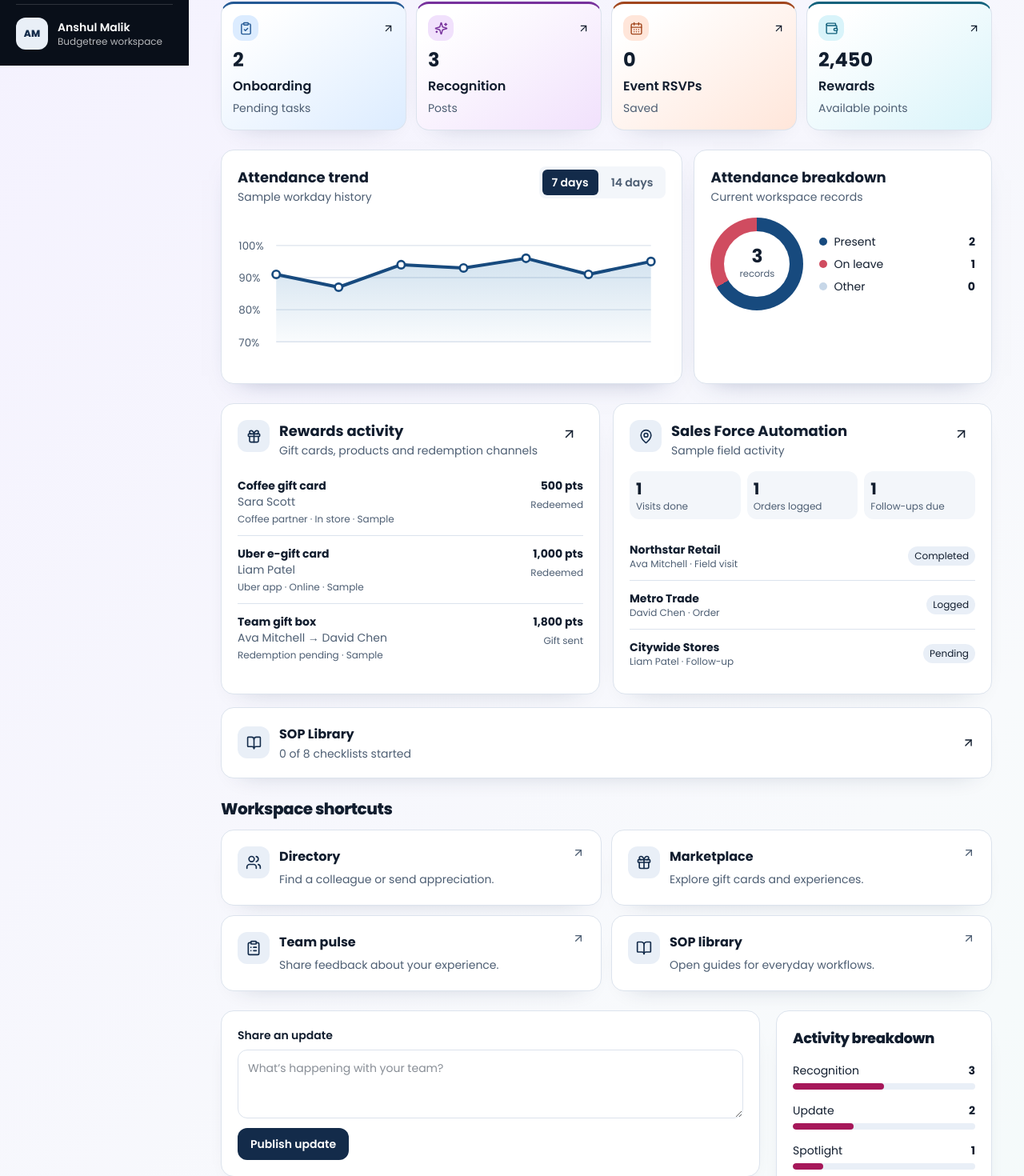
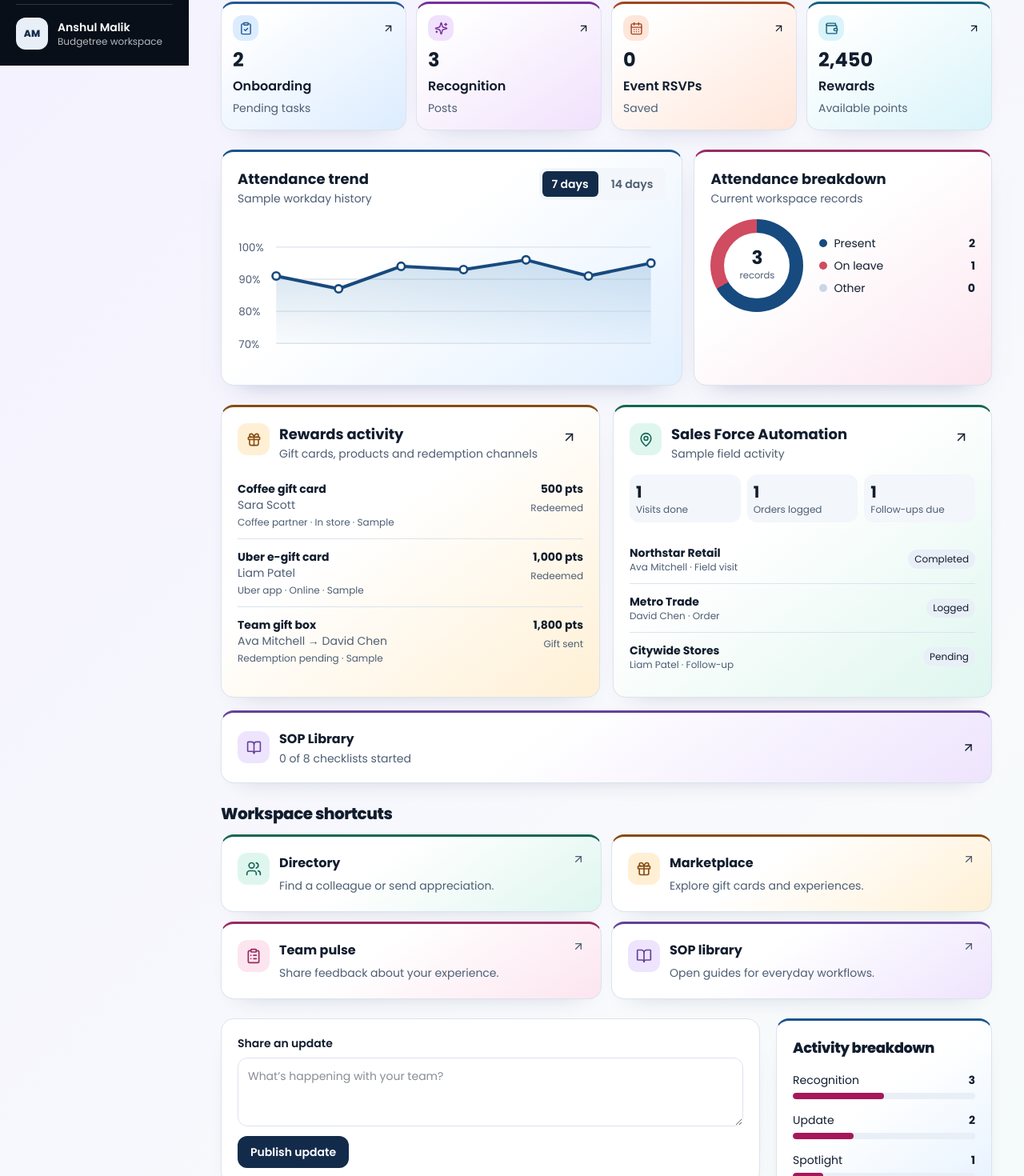
Before and after one commit to anshulmalik1008/Budgetree-engage, a Next.js app: page / in a window 1280 px wide. Shown: the part 718-2188 px from the top of the page at 80% size. Built offline with nearby package versions, Linux system fonts and the light colour scheme.

Commit message:
Add dashboard panel colors and workspace motion

```diff
--- a/app/globals.css
+++ b/app/globals.css
@@ -186,3 +186,44 @@ dialog::backdrop { background: #081321b8; }
   [data-sidebar-size="narrow"] .primary-item { white-space:normal;line-height:1.3; }
   [data-sidebar-size="narrow"] .primary-item svg { flex-shrink:0; }
 }
+
+/* Dashboard panels use matching icon, border and surface tones. */
+.dashboard-panel {
+  --panel-fill:#eaf1fa;
+  --panel-ink:#214a78;
+  border-top:3px solid var(--panel-ink);
+  background:linear-gradient(145deg,#fff 40%,var(--panel-fill));
+}
+.dashboard-panel .panel-icon { background:var(--panel-fill);color:var(--panel-ink); }
+[data-dashboard-theme="vivid"] .dashboard-panel-rewards,
+[data-dashboard-theme="vivid"] [data-shortcut="rewards"] { --panel-fill:#fff0d5;--panel-ink:#884b11; }
+[data-dashboard-theme="vivid"] .dashboard-panel-sales,
+[data-dashboard-theme="vivid"] [data-shortcut="people"] { --panel-fill:#dff6ef;--panel-ink:#136653; }
+[data-dashboard-theme="vivid"] .dashboard-panel-sop,
+[data-dashboard-theme="vivid"] [data-shortcut="resources"] { --panel-fill:#eee4fd;--panel-ink:#64409a; }
+[data-dashboard-theme="vivid"] .dashboard-panel-trend { --panel-fill:#e2f0ff;--panel-ink:#18548f; }
+[data-dashboard-theme="vivid"] .dashboard-panel-attendance,
+[data-dashboard-theme="vivid"] [data-shortcut="recognition"] { --panel-fill:#fce5ef;--panel-ink:#992a60; }
+[data-dashboard-theme="vivid"] .dashboard-panel-events { --panel-fill:#ffeade;--panel-ink:#a44722; }
+[data-dashboard-theme="ocean"] .dashboard-panel { --panel-fill:#dff4f6;--panel-ink:#096980; }
+
+.workspace-shell :is(.card,.button,.nav-link,.primary-item,.section-item,.section-picker-trigger,.theme-option) {
+  transition:background-color .18s ease,border-color .18s ease,box-shadow .2s ease,color .18s ease,transform .2s ease;
+}
+@media (hover:hover) and (pointer:fine) {
+  .workspace-shell a.card:hover { transform:translateY(-3px);border-color:#9babca;box-shadow:0 16px 27px -17px #1e3d6759; }
+  .workspace-shell .dashboard-panel:not(a):hover { box-shadow:0 16px 29px -21px #1e3d6759; }
+  .workspace-shell .button:not(:disabled):hover { transform:translateY(-1px); }
+  .workspace-shell .section-picker-trigger:hover { border-color:#a7b6ca; }
+}
+.workspace-shell .button:not(:disabled):active { transform:translateY(1px); }
+.section-picker[open] .section-picker-panel { animation:workspace-pop .18s ease-out both; }
+.mobile-main-menu[open] nav { animation:workspace-pop .18s ease-out both; }
+.attendance-trend-line { animation:workspace-draw .65s ease-out both; }
+@keyframes workspace-pop { from { opacity:0;transform:translateY(-4px); } to { opacity:1;transform:translateY(0); } }
+@keyframes workspace-draw { from { stroke-dasharray:1;stroke-dashoffset:1; } to { stroke-dasharray:1;stroke-dashoffset:0; } }
+@media (prefers-reduced-motion:reduce) {
+  .workspace-shell :is(.card,.button,.nav-link,.primary-item,.section-item,.section-picker-trigger,.theme-option) { transition:none; }
+  .workspace-shell :is(a.card:hover,.button:not(:disabled):hover,.button:not(:disabled):active) { transform:none; }
+  .section-picker[open] .section-picker-panel,.mobile-main-menu[open] nav,.attendance-trend-line { animation:none; }
+}
--- a/components/dashboard-activity.jsx
+++ b/components/dashboard-activity.jsx
@@ -17,7 +17,7 @@ const demoSales = [
 
 export function RewardsActivity({ history, compact = false }) {
   const entries = compact ? [...history, ...demoRewards].slice(0, 4) : [...history, ...demoRewards];
-  return <section className="card min-w-0">
+  return <section className="card dashboard-panel dashboard-panel-rewards min-w-0">
     <div className="flex items-start gap-3">
       <span className="panel-icon"><Gift size={19} aria-hidden="true" /></span>
       <div className="grow"><h2 className="text-lg font-bold">Rewards activity</h2><p className="text-sm text-muted">Gift cards, products and redemption channels</p></div>
@@ -42,7 +42,7 @@ export function SalesActivity({ updates, compact = false, onComplete }) {
     ['Orders logged', rows.filter(row => row.type === 'Order').length],
     ['Follow-ups due', rows.filter(row => row.type === 'Follow-up' && row.status === 'Pending').length],
   ];
-  return <section className="card min-w-0">
+  return <section className="card dashboard-panel dashboard-panel-sales min-w-0">
     <div className="flex items-start gap-3">
       <span className="panel-icon"><MapPin size={19} aria-hidden="true" /></span>
       <div className="grow"><h2 className="text-lg font-bold">Sales Force Automation</h2><p className="text-sm text-muted">Sample field activity</p></div>
@@ -61,7 +61,7 @@ export function DashboardActivity({ data }) {
   return <section aria-label="Rewards and field activity" className="grid gap-4 xl:grid-cols-2">
     <RewardsActivity history={data.history} compact />
     <SalesActivity updates={data.salesUpdates} compact />
-    <Link href={href('resources', 'sop')} className="card flex items-center gap-3 xl:col-span-2">
+    <Link href={href('resources', 'sop')} className="card dashboard-panel dashboard-panel-sop flex items-center gap-3 xl:col-span-2">
       <span className="panel-icon"><BookOpen size={19} aria-hidden="true" /></span>
       <span className="grow"><strong className="block">SOP Library</strong><span className="block text-sm text-muted">{started} of {guides.sop.length} checklists started</span></span>
       <ArrowUpRight size={17} aria-hidden="true" />
--- a/components/dashboard-charts.jsx
+++ b/components/dashboard-charts.jsx
@@ -28,7 +28,7 @@ export function DashboardCharts({ records }) {
   const fill = stops.length ? 'conic-gradient(' + stops.join(',') + ')' : '#e9eff7';
 
   return <section aria-label="Workforce analytics" className="dashboard-charts">
-    <figure className="card min-w-0">
+    <figure className="card dashboard-panel dashboard-panel-trend min-w-0">
       <figcaption className="flex flex-wrap items-start justify-between gap-3">
         <div><h2 className="text-lg font-bold">Attendance trend</h2><p className="text-sm text-muted">Sample workday history</p></div>
         <div className="flex gap-1 rounded-lg bg-canvas p-1" role="group" aria-label="Attendance trend range">
@@ -42,11 +42,11 @@ export function DashboardCharts({ records }) {
           return <g key={value}><text x="1" y={y + 4} fill="#4d5e73" fontSize="10">{value}%</text><line x1="36" x2="386" y1={y} y2={y} stroke="#dce3ed" /></g>;
         })}
         <polygon points={'36,116 ' + points + ' 386,116'} fill="url(#trend-fill)" />
-        <polyline points={points} fill="none" stroke="#174a7e" strokeWidth="3" strokeLinejoin="round" />
+        <polyline key={range} className="attendance-trend-line" pathLength="1" points={points} fill="none" stroke="#174a7e" strokeWidth="3" strokeLinejoin="round" />
         {line.map(([x, y], index) => <circle key={index} cx={x} cy={y} r="3.5" fill="#fff" stroke="#174a7e" strokeWidth="2"><title>{'Workday ' + (index + 1) + ': ' + values[index] + '%'}</title></circle>)}
       </svg>
     </figure>
-    <figure className="card min-w-0">
+    <figure className="card dashboard-panel dashboard-panel-attendance min-w-0">
       <figcaption><h2 className="text-lg font-bold">Attendance breakdown</h2><p className="text-sm text-muted">Current workspace records</p></figcaption>
       <div className="mt-4 flex flex-wrap items-center gap-5">
         <div className="attendance-donut" style={{ background: fill }} aria-hidden="true"><div><strong>{records.length}</strong><span>records</span></div></div>
--- a/components/workspace-panels.jsx
+++ b/components/workspace-panels.jsx
@@ -70,7 +70,7 @@ export function WorkspaceShortcuts() {
       <h2 className="text-xl font-extrabold tracking-tight">Workspace shortcuts</h2>
       <div className="grid gap-3 sm:grid-cols-2 2xl:grid-cols-4">
         {shortcuts.map(([section, label, copy, Icon]) => (
-          <Link key={section} href={section === 'recognition' ? href(section, 'engagement') : href(section)} className="card group flex items-start gap-3 transition hover:-translate-y-0.5 hover:border-[#a1b3c9]">
+          <Link key={section} href={section === 'recognition' ? href(section, 'engagement') : href(section)} data-shortcut={section} className="card dashboard-panel dashboard-shortcut group flex items-start gap-3">
             <span className="panel-icon"><Icon size={20} aria-hidden="true" /></span>
             <span className="grow"><strong className="block">{label}</strong><span className="mt-1 block text-sm leading-relaxed text-muted">{copy}</span></span>
             <ArrowUpRight size={16} className="shrink-0 text-muted group-hover:text-forest" aria-hidden="true" />
@@ -84,7 +84,7 @@ export function WorkspaceShortcuts() {
 export function ActivitySnapshot({ posts }) {
   const kinds = ['Recognition', 'Update', 'Spotlight'];
   return (
-    <section className="card space-y-4">
+    <section className="card dashboard-panel dashboard-panel-trend space-y-4">
       <h2 className="text-lg font-extrabold tracking-tight">Activity breakdown</h2>
       {kinds.map(kind => {
         const count = posts.filter(post => post.kind === kind).length;
@@ -148,7 +148,7 @@ export function RelatedPages({ section, page }) {
 
 export function UpcomingCelebrations() {
   return (
-    <section className="card">
+    <section className="card dashboard-panel dashboard-panel-events">
       <CalendarDays className="panel-icon mb-3 box-content" size={19} aria-hidden="true" />
       <h2 className="text-lg font-extrabold">Coming up</h2>
       <dl className="mt-2 divide-y divide-line text-sm">
```
